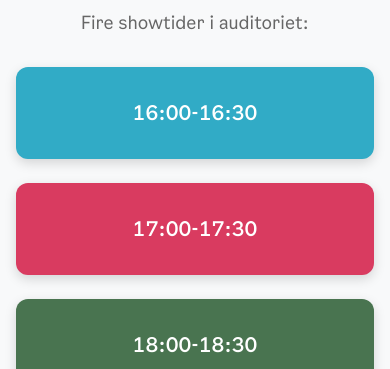
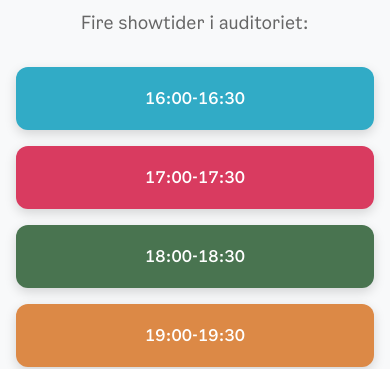
Before and after one commit to DanielJSorby/apendag, a SvelteKit app in the folder frontend/: page /kalender20 in a window 390 px wide. Shown: the part 491-860 px from the top of the page. Built offline with nearby package versions, Linux system fonts and the light colour scheme.

Commit message:
Improve responsive styles for show grid and slots
Updated CSS for .show-grid and .show-slot to use clamp and minmax for better responsiveness. Added media queries for tablet and mobile layouts, adjusted padding and font sizes, and improved text wrapping for .show-slot-text.

```diff
--- a/frontend/src/routes/kalender20/+page.svelte
+++ b/frontend/src/routes/kalender20/+page.svelte
@@ -201,8 +201,8 @@
 
 	.show-grid {
 		display: grid;
-		grid-template-columns: repeat(auto-fit, minmax(200px, 1fr));
-		gap: 1.5rem;
+		grid-template-columns: repeat(auto-fit, minmax(140px, 1fr));
+		gap: clamp(1rem, 2vw, 1.5rem);
 		max-width: 900px;
 		margin: 0 auto;
 	}
@@ -210,13 +210,14 @@
 	.show-slot {
 		color: white;
 		border-radius: 12px;
-		padding: 2rem 1.5rem;
+		padding: clamp(1.25rem, 3vw, 2rem) clamp(0.75rem, 1.5vw, 1.5rem);
 		text-align: center;
 		box-shadow: 0 4px 12px rgba(0, 0, 0, 0.15);
 		transition: transform 0.2s, box-shadow 0.2s;
 		border: none;
 		cursor: pointer;
 		font-family: inherit;
+		min-width: 0;
 	}
 
 	.show-slot:hover {
@@ -230,8 +231,10 @@
 
 	.show-slot-text {
 		font-family: 'Oslo Sans', sans-serif;
-		font-size: 1.25rem;
+		font-size: clamp(0.9rem, 2vw, 1.25rem);
 		font-weight: 500;
+		word-break: keep-all;
+		white-space: nowrap;
 	}
 
 	/* Linjer Section */
@@ -250,10 +253,27 @@
 		flex-wrap: wrap;
 	}
 
+	/* Tablet styles */
+	@media (max-width: 900px) and (min-width: 571px) {
+		.show-grid {
+			grid-template-columns: repeat(2, 1fr);
+			gap: 1.25rem;
+		}
+	}
+
 	/* Mobile styles */
 	@media (max-width: 570px) {
 		.show-grid {
 			grid-template-columns: 1fr;
+			gap: 1rem;
+		}
+
+		.show-slot {
+			padding: 1.25rem 1rem;
+		}
+
+		.show-slot-text {
+			font-size: 1rem;
 		}
 
 		.linjeknapper {
```
